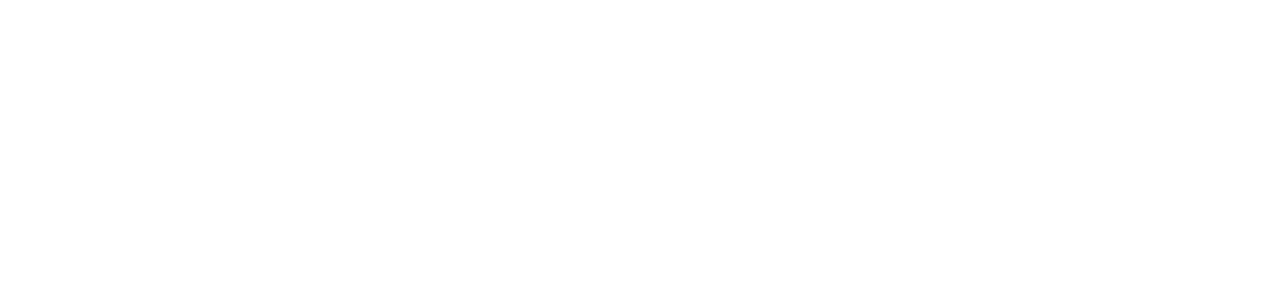
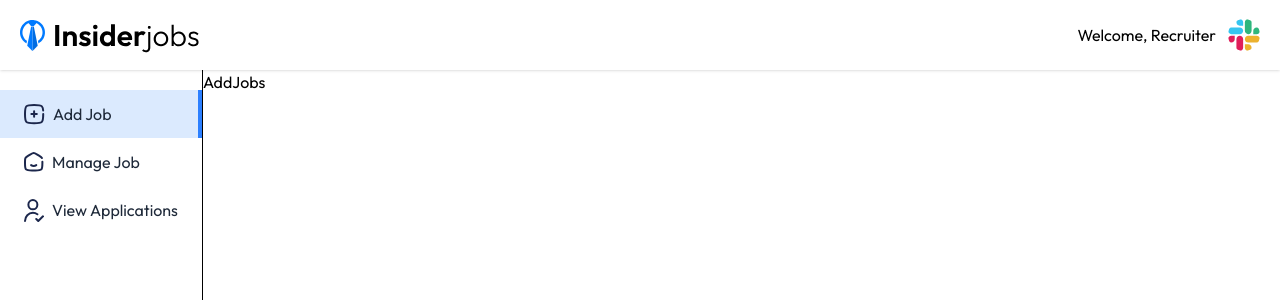
Before and after one commit to vinaypall/JobPortal, a React (Vite) app in the folder client/: page /dashboard/add-job in a window 1280 px wide. Before the commit this address had no page. Shown: the top 300 px of the page. Built offline with nearby package versions, Linux system fonts and the light colour scheme.

Commit message:
front end

```diff
--- a/client/src/App.jsx
+++ b/client/src/App.jsx
@@ -5,9 +5,15 @@
 import Applications from "./pages/Applications";
 import RecruiterLogin from "./components/RecruiterLogin";
 import AppContext from "./context/AppContext";
+import Dashboard from "./pages/Dashboard";
+import AddJobs from "./pages/AddJobs";
+import ManageJobs from "./pages/ManageJobs";
+import ViewApplication from "./pages/ViewApplication";
+import quill from "quill";
 
 const App = () => {
   const { showRecruiterLogin } = useContext(AppContext);
+
   return (
     <div>
       {showRecruiterLogin && <RecruiterLogin />}
@@ -15,6 +21,11 @@
         <Route path="/" element={<Home />} />
         <Route path="/apply-job/:id" element={<ApplyJob />} />
         <Route path="/applications" element={<Applications />} />
+        <Route path="/dashboard" element={<Dashboard />}>
+          <Route path="add-job" element={<AddJobs />} />
+          <Route path="manage-job" element={<ManageJobs />} />
+          <Route path="view-applications" element={<ViewApplication />} />
+        </Route>
       </Routes>
     </div>
   );
--- /dev/null
+++ b/client/src/components/NotFound.jsx
@@ -0,0 +1,7 @@
+import React from "react";
+
+const NotFound = () => {
+  return <div>NotFound</div>;
+};
+
+export default NotFound;
--- a/client/src/components/RecruiterLogin.jsx
+++ b/client/src/components/RecruiterLogin.jsx
@@ -1,5 +1,6 @@
-import React, { useState } from "react";
+import React, { useContext, useEffect, useState } from "react";
 import { assets } from "../assets/assets";
+import AppContext from "../context/AppContext";
 
 const RecruiterLogin = () => {
   const [state, setState] = useState("Login");
@@ -7,15 +8,56 @@
   const [password, setPassword] = useState("");
   const [email, setEmail] = useState("");
 
+  const { setShowRecruiterLogin } = useContext(AppContext);
   const [image, setImage] = useState(false);
-  const [isNextdatasubmitted, setIsNextDataSubmitted] = useState(false);
+  const [isTextdatasubmitted, setIsTextDataSubmitted] = useState(false);
+
+  const onSubmitHandler = async (e) => {
+    e.preventDefault();
+    if (state == "Sign Up" && !isTextdatasubmitted) {
+      setIsTextDataSubmitted(true);
+    }
+  };
+
+  useEffect(() => {
+    document.body.style.overflow = "hidden";
+    return () => {
+      document.body.style.overflow = "unset";
+    };
+  }, []);
   return (
     <div className="absolute top-0 left-0 right-0 bottom-0 z-10 backdrop-blur-sm bg-black/30 flex justify-center items-center">
-      <form className="relative bg-white p-10 rounded-xl text-slate-500">
+      <form
+        onSubmit={onSubmitHandler}
+        className="relative bg-white p-10 rounded-xl text-slate-500"
+      >
         <h1 className="text-center text-2xl text-neutral-700 font-med">
           Recruiter {state}
         </h1>
         <p className="text-sm">Welcome back Please sign in to continue </p>
+        {state === "Sign Up" && isTextdatasubmitted ? (
+          <>
+            <div className="flex items-center gap-4 my-10">
+              <label htmlFor="image">
+                <img
+                  className="w-16 rounded-full"
+                  src={image ? URL.createObjectURL(image) : assets.upload_area}
+                  alt=""
+                />
+                <input
+                  onChange={(e) => setImage(e.target.files[0])}
+                  type="file"
+                  id="image"
+                  hidden
+                />
+              </label>
+              <p>
+                Upload Company
+                <br /> Logo
+              </p>
+            </div>
+          </>
+        ) : (
           <>
             {state !== "Login" && (
               <div className="border px-4 py-2 flex items-center gap-2 rounded-full mt-5">
@@ -53,24 +95,53 @@
                 required
               />
             </div>
+          </>
+        )}
+        {state === "Login" && (
           <p className="text-sm my-4 cursor-pointer text-blue-600">
             Forgot password?
           </p>
-        </>
-        <button className="bg-blue-600 w-full text-white py-2 rounded-full mt-5">
-          {state === "Login" ? "login" : "Create Account"}
+        )}
+
+        <button
+          type="submit"
+          className="bg-blue-600 w-full text-white py-2 rounded-full mt-5"
+        >
+          {state === "Login"
+            ? "login"
+            : isTextdatasubmitted
+            ? "Create Account"
+            : "Next"}
         </button>
         {state === "Login" ? (
           <p className="mt-5 text-center">
             Don't have an account{" "}
-            <span onClick={() => setState("SignUp")}>Sign Up</span>
+            <span
+              className="text-blue-600 cursor-pointer"
+              onClick={() => setState("Sign Up")}
+            >
+              Sign Up
+            </span>
           </p>
         ) : (
           <p className="mt-5 text-center">
             Already have an account{" "}
-            <span onClick={() => setState("Login")}>Login</span>
+            <span
+              className="text-blue-600 cursor-pointer"
+              onClick={() => setState("Login")}
+            >
+              Login
+            </span>
           </p>
         )}
+        <img
+          onClick={(e) => {
+            setShowRecruiterLogin(false);
+          }}
+          className="absolute top-5 right-5 cursor-pointer"
+          src={assets.cross_icon}
+          alt=""
+        />
       </form>
     </div>
   );
--- /dev/null
+++ b/client/src/pages/AddJobs.jsx
@@ -0,0 +1,8 @@
+import React from "react";
+import quill from "quill";
+
+const AddJobs = () => {
+  return <div>AddJobs</div>;
+};
+
+export default AddJobs;
--- /dev/null
+++ b/client/src/pages/Dashboard.jsx
@@ -0,0 +1,82 @@
+import React from "react";
+import { NavLink, Outlet, useNavigate } from "react-router";
+import { assets } from "../assets/assets";
+
+const Dashboard = () => {
+  const navigate = useNavigate();
+  return (
+    <div className="min-h-screen">
+      {/* Navbar for recruiter panel */}
+      <div className="shadow py-4">
+        <div className=" flex items-center justify-between px-5">
+          <img
+            onClick={(e) => navigate("/")}
+            className="cursor-pointer max-sm:w-32"
+            src={assets.logo}
+            alt=""
+          />
+          <div className="flex items-center gap-3">
+            <p className="max:sm:hidden">Welcome, Recruiter</p>
+            <div className="relative group">
+              <img
+                className="w-8 rounded-full"
+                src={assets.company_icon}
+                alt=""
+              />
+              <div className="absolute hidden group-hover:block top-0 right-0 z-0 text-black rounded pt-12 ">
+                <ul className="list-none m-0 p-0 bg-white rounded-md text-sm">
+                  <li className="py-1 px-2 cursor-pointer pr-10">Logout</li>
+                </ul>
+              </div>
+            </div>
+          </div>
+        </div>
+      </div>
+      <div className="flex items-start ">
+        {/* Left sidebar with option to add job,manage job, veiw applied jobs */}
+        <div className="inline-block min-h-screen border-r">
+          <ul className="flex flex-col items-start pt-5 text-gray-800">
+            <NavLink
+              className={({ isActive }) =>
+                `flex items-center p-3 sm:px-6 gap-2 w-full hover:bg-gray-100 ${
+                  isActive ? "bg-blue-100 border-r-4 border-blue-500" : ""
+                }`
+              }
+              to={"/dashboard/add-job"}
+            >
+              <img className="min-w-4" src={assets.add_icon} alt="" />
+              <p className="max-sm:hidden">Add Job</p>
+            </NavLink>
+            <NavLink
+              className={({ isActive }) =>
+                `flex items-center p-3 sm:px-6 gap-2 w-full hover:bg-gray-100 ${
+                  isActive ? "bg-blue-100 border-r-4 border-blue-500" : ""
+                }`
+              }
+              to={"/dashboard/manage-job"}
+            >
+              <img className="min-w-4" src={assets.home_icon} alt="" />
+              <p className="max-sm:hidden">Manage Job</p>
+            </NavLink>
+            <NavLink
+              className={({ isActive }) =>
+                `flex items-center p-3 sm:px-6 gap-2 w-full hover:bg-gray-100 ${
+                  isActive ? "bg-blue-100 border-r-4 border-blue-500" : ""
+                }`
+              }
+              to={"/dashboard/view-applications"}
+            >
+              <img className="min-w-4" src={assets.person_tick_icon} alt="" />
+              <p className="max-sm:hidden">View Applications</p>
+            </NavLink>
+          </ul>
+        </div>
+        <div>
+          <Outlet />
+        </div>
+      </div>
+    </div>
+  );
+};
+
+export default Dashboard;
--- /dev/null
+++ b/client/src/pages/ManageJobs.jsx
@@ -0,0 +1,7 @@
+import React from "react";
+
+const ManageJobs = () => {
+  return <div>ManageJobs</div>;
+};
+
+export default ManageJobs;
--- /dev/null
+++ b/client/src/pages/ViewApplication.jsx
@@ -0,0 +1,7 @@
+import React from "react";
+
+const ViewApplication = () => {
+  return <div>ViewApplication</div>;
+};
+
+export default ViewApplication;
```
Lines whose indentation alone changed are shown as unchanged.
